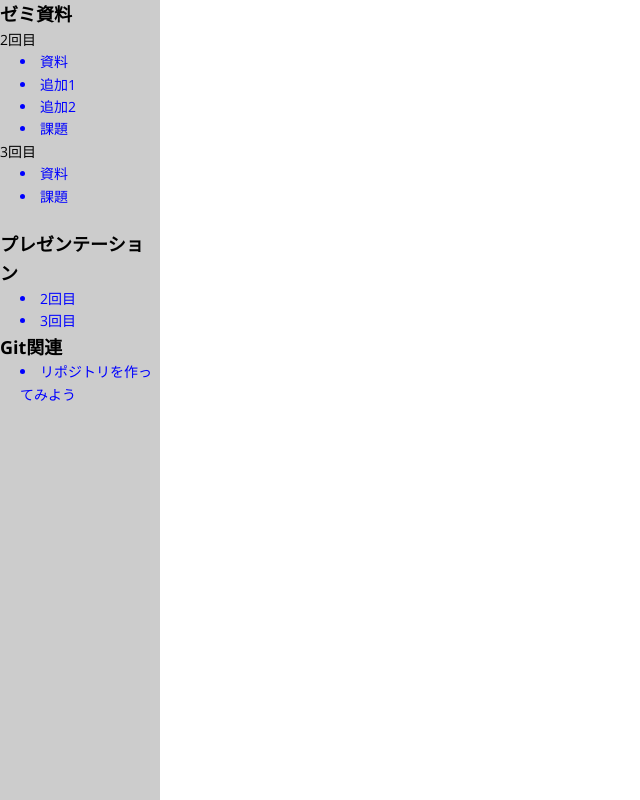
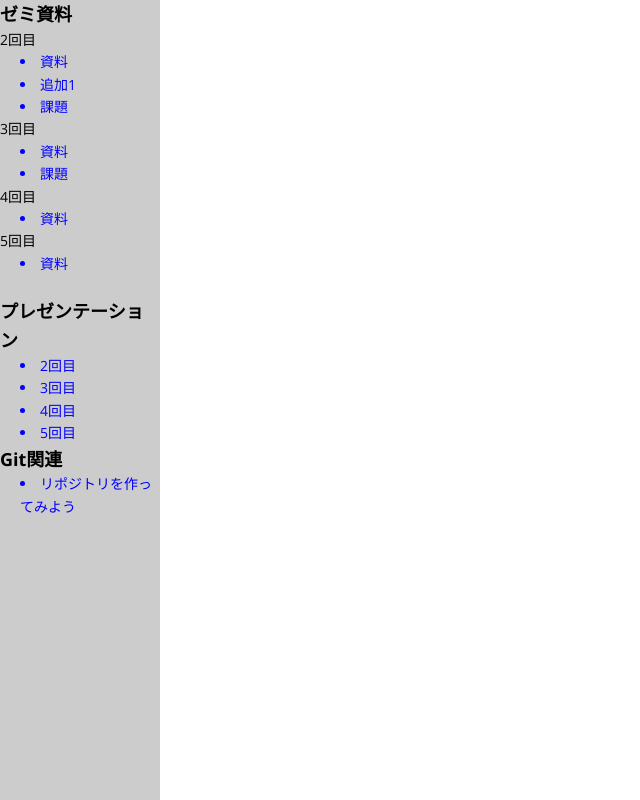
Before and after one commit to LeClezioLab/presentation, a plain HTML site: page index.html in a window 1280 px wide. Shown: the whole page, without its empty margins (0-640 px from the left). Drawn offline with nearby package versions, Linux system fonts and the light colour scheme.

Commit message:
modify index.html

```diff
--- a/index.html
+++ b/index.html
@@ -60,15 +60,21 @@
 	<p>2回目<p>
 	<li onClick="loadText('https://raw.githubusercontent.com/LeClezioLab/seminar/master/document/0426semi.md')">資料</li>
 	<li onClick="loadText('https://raw.githubusercontent.com/NNAKAYAMA/workspace/master/seminar/0426_additional_doc.md')">	追加1</li>
-	<li onClick="loadText('https://raw.githubusercontent.com/NNAKAYAMA/workspace/master/seminar/0426_additional_doc_part2.md')">	追加2</li>
 	<li onClick="loadText('https://raw.githubusercontent.com/LeClezioLab/seminar/master/task/0419.md')">課題</li>
 	<p>3回目<p>
 		<li onClick="loadText('https://raw.githubusercontent.com/LeClezioLab/seminar/master/document/0510.md')">資料</li>
 		<li onClick="loadText('https://raw.githubusercontent.com/LeClezioLab/seminar/master/task/0510.md')">課題</li>
+	<p>4回目<p>
+		<li onClick="loadText('https://raw.githubusercontent.com/LeClezioLab/seminar/master/document/0614.md')">資料</li>
+	<p>5回目<p>
+		<li onClick="loadText('https://raw.githubusercontent.com/LeClezioLab/seminar/master/document/0628.md')">資料</li>
+
 	<br>
 	<h3>プレゼンテーション</h3>
 	<a href="./algo-semi/slide/0426.html" target="_blank"><li>2回目</li></a>
 	<a href="./algo-semi/slide/0510.html" target="_blank"><li>3回目</li></a>
+	<a href="./algo-semi/slide/0614.html" target="_blank"><li>4回目</li></a>
+	<a href="./algo-semi/slide/0628.html" target="_blank"><li>5回目</li></a>
 	<h3>Git関連</h3>
 	<a href="./algo-semi/git8/git.html" target="_blank"><li>リポジトリを作ってみよう</li></a>
 </div>
```
